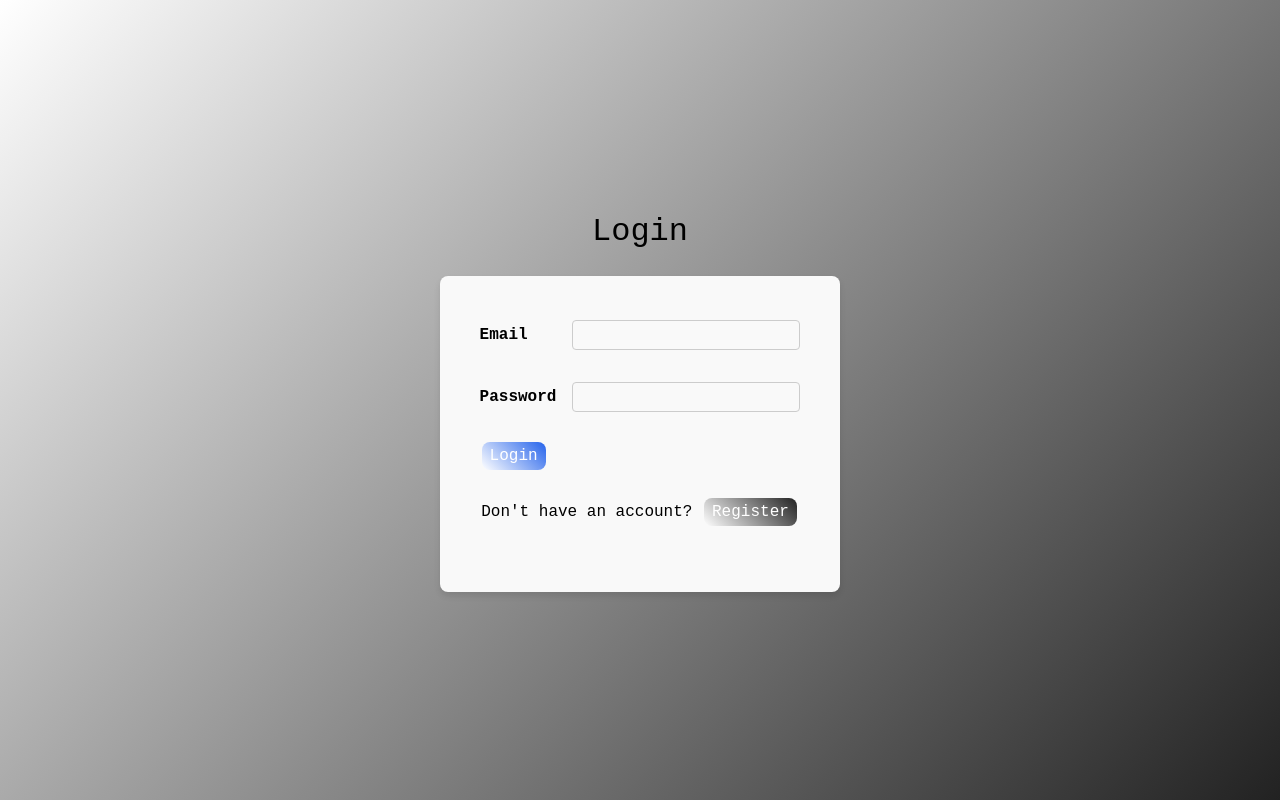
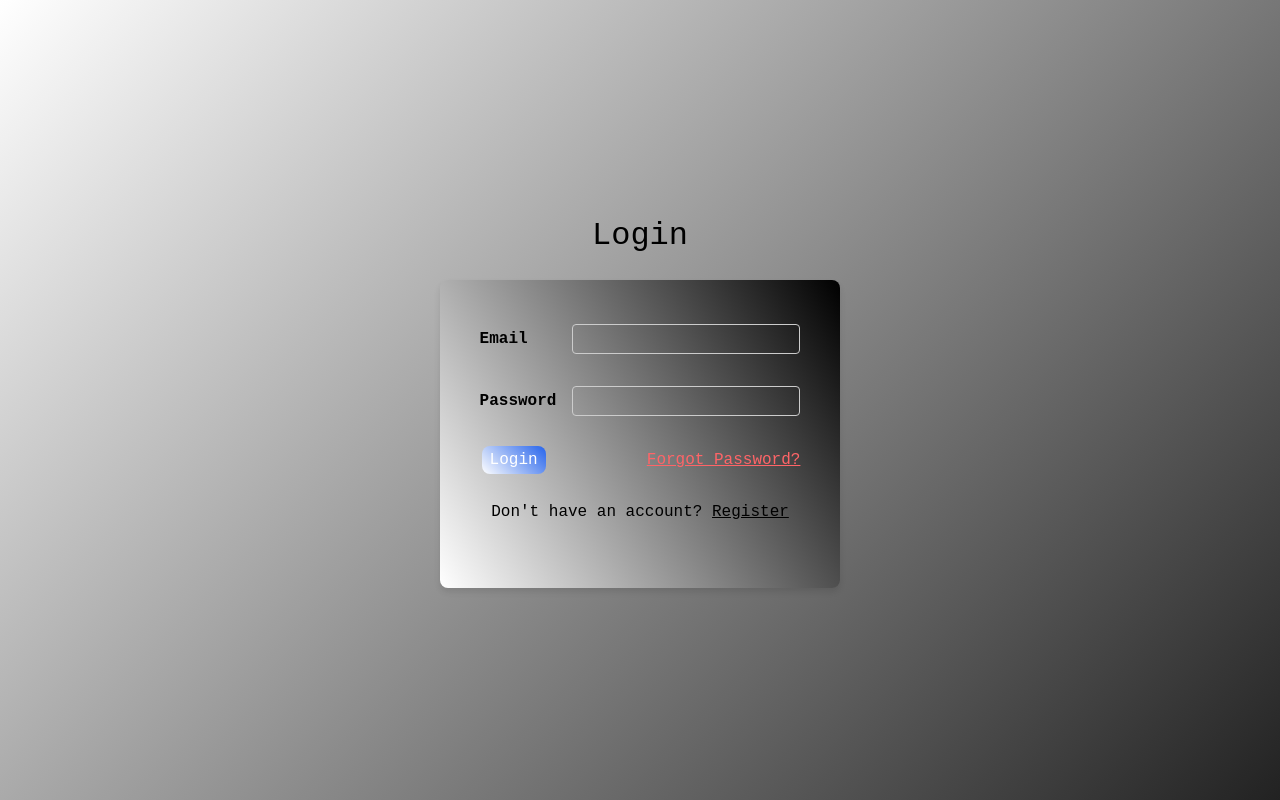
Before and after one commit to abhigodse9556/task-manager-in-laravel-php, a Laravel app: page /login in a window 1280 px wide. Run offline with Laravel 12, Linux system fonts and the light colour scheme; style sheets or scripts are compiled from the project's sources.

Commit message:
Add password reset functionality with views, controller, and routes

```diff
--- a/resources/css/login.css
+++ b/resources/css/auth.css
@@ -1,4 +1,4 @@
-.login-container {
+.auth-container {
     display: flex;
     flex-direction: column;
     justify-content: center;
@@ -7,29 +7,29 @@
     margin-top: 0px;
 }
 
-.login-title {
+.auth-title {
     font-size: 2rem;
     margin-bottom: 20px;
 }
 
-.login-form-container {
+.auth-form-container {
     display: flex;
     flex-direction: column;
     align-items: center;
-    background-color: #f9f9f9;
+    background: linear-gradient(240deg, #000, #fff);
     padding: 40px;
     border-radius: 8px;
     box-shadow: 0 4px 6px rgba(0, 0, 0, 0.1);
     position: relative;
 }
 
-.login-form {
+.auth-form {
     display: flex;
     flex-direction: column;
     align-items: flex-start;
 }
 
-.login-form label {
+.auth-form label {
     font-weight: bold;
 }
 
@@ -41,7 +41,7 @@
     gap: 1rem;
 }
 
-.login-register-link {
+.auth-register-link {
     margin: 1.5rem 0;
 }
 
@@ -57,11 +57,11 @@
 }
 
 @media (max-width: 600px) {
-    .login-title {
+    .auth-title {
         font-size: 1.25rem;
     }
 
-    .login-form-container {
+    .auth-form-container {
         padding: 16px;
         margin: 0 14px;
     }
@@ -72,7 +72,7 @@
         gap: 0rem;
     }
 
-    .login-form label {
+    .auth-form label {
         font-size: 0.9rem;
     }
 }
--- a/resources/views/auth/login.blade.php
+++ b/resources/views/auth/login.blade.php
@@ -8,16 +8,16 @@
     <title>Login</title>
 
     @vite(['resources/css/app.css'])
-    @vite(['resources/css/login.css'])
+    @vite(['resources/css/auth.css'])
 </head>
 
 <body>
-    <div class="container main-container login-container">
-        <h1 class="login-title">Login</h1>
+    <div class="container main-container auth-container">
+        <h1 class="auth-title">Login</h1>
 
-        <div class="login-form-container">
+        <div class="auth-form-container">
 
-            <form method="POST" action="{{ route('login') }}" class="login-form">
+            <form method="POST" action="{{ route('login') }}" class="auth-form">
 
                 @csrf
 
@@ -44,15 +44,20 @@
 
                 <br>
 
-                <x-button class="button btn-primary" type="submit">
-                    Login
-                </x-button>
+                <div class="form-group">
+                    <x-button class="button btn-primary" type="submit">
+                        Login
+                    </x-button>
+                    <a class="text-red-400 hover:text-red-200 underline" href="{{ route('password.request') }}">
+                        Forgot Password?
+                    </a>
+                </div>
 
             </form>
 
-            <p class="login-register-link">
+            <p class="auth-register-link">
                 Don't have an account?
-                <a class="button" href="{{ route('register') }}">Register</a>
+                <a class="underline hover:text-gray-400" href="{{ route('register') }}">Register</a>
             </p>
 
             @if ($errors->any())
--- a/routes/web.php
+++ b/routes/web.php
@@ -2,6 +2,7 @@
 
 use App\Http\Controllers\Auth\RegisterController;
 use App\Http\Controllers\Auth\LoginController;
+use App\Http\Controllers\Auth\PasswordResetController;
 use App\Http\Controllers\TaskController;
 use Illuminate\Support\Facades\Route;
 
@@ -28,22 +29,15 @@ Route::middleware('auth')->group(function () {
         ->name('logout');
 });
 
-//Task controller routes
 
-// Route::get('/tasks', [TaskController::class, 'index'])
-//     ->name('tasks.index');
+Route::get('/forgot-password', [PasswordResetController::class, 'showForgotPasswordForm'])
+    ->name('password.request');
 
-// Route::get('/tasks/create', [TaskController::class, 'create'])
-//     ->name('tasks.create');
+Route::post('/forgot-password', [PasswordResetController::class, 'sendResetLink'])
+    ->name('password.email');
 
-// Route::post('/tasks', [TaskController::class, 'store'])
-//     ->name('tasks.store');
+Route::get('/reset-password/{token}', [PasswordResetController::class, 'showResetPasswordForm'])
+    ->name('password.reset');
 
-// Route::get('/tasks/{task}/edit', [TaskController::class, 'edit'])
-//     ->name('tasks.edit');
-
-// Route::put('/tasks/{task}', [TaskController::class, 'update'])
-//     ->name('tasks.update');
-
-// Route::delete('/tasks/{task}', [TaskController::class, 'destroy'])
-//     ->name('tasks.destroy');
+Route::post('/reset-password', [PasswordResetController::class, 'resetPassword'])
+    ->name('password.update');
```
Also changed, not shown: app/Http/Controllers/Auth/PasswordResetController.php (added, +72 -0 lines), resources/views/auth/forgot-password.blade.php (added, +64 -0 lines), resources/views/auth/register.blade.php (+6 -6 lines), resources/views/auth/reset-password.blade.php (added, +81 -0 lines).
